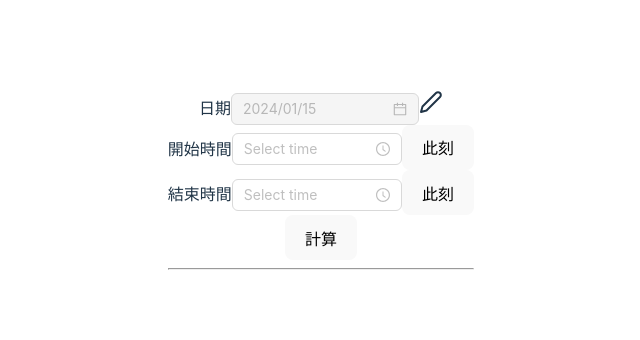
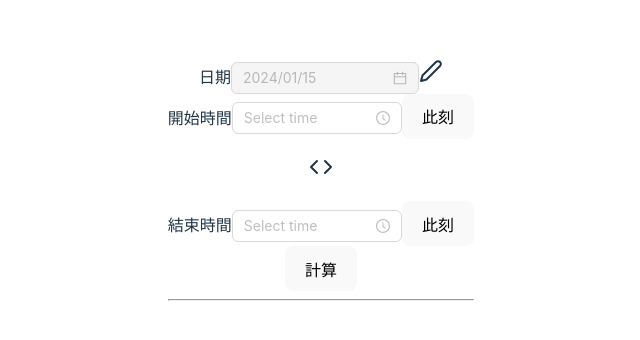
Before and after one commit to MeganxLi/time-computer, a React (Vite) app: page / in a window 1280 px wide. Shown: the part 212-552 px from the top of the page, without its empty margins (319-959 px from the left). Built offline with nearby package versions, Linux system fonts and the light colour scheme.

Commit message:
:memo: add change start and end time value

```diff
--- a/src/App.tsx
+++ b/src/App.tsx
@@ -5,7 +5,7 @@ import DatePicker, { DatePickerProps } from 'antd/es/date-picker'
 import dayjs from 'dayjs'
 import type { Dayjs } from 'dayjs'
 import { TimePicker } from 'antd'
-import { Edit2 } from 'react-feather'
+import { Code, Edit2 } from 'react-feather'
 import { dateFormat, diffTimeUnit, format } from './constants/EnumType'
 
 function App() {
@@ -33,6 +33,10 @@ function App() {
 
   const changeEndTime = (time: Dayjs | null) => {
     setSelectTime((prev) => ({ ...prev, EndTime: time }))
+  }
+
+  const exchangeTime = () => {
+    setSelectTime((prev) => ({ ...prev, StartTime: prev.EndTime, EndTime: prev.StartTime }))
   }
 
   const calcTimeDiff = () => {
@@ -85,6 +89,7 @@ function App() {
           />
           <button type="button" onClick={() => changeStartTime(dayjs())}>此刻</button>
         </div>
+        <p onClick={exchangeTime}><Code /></p>
         <div>
           <span>結束時間</span>
           <TimePicker
@@ -106,7 +111,7 @@ function App() {
               <div>
                 {selectTime.StartTime.format(format)}
                 -
-                {selectTime.StartTime.format(format)}
+                {selectTime.EndTime.format(format)}
               </div>
               <div>
                 {item.DiffTime}
```
